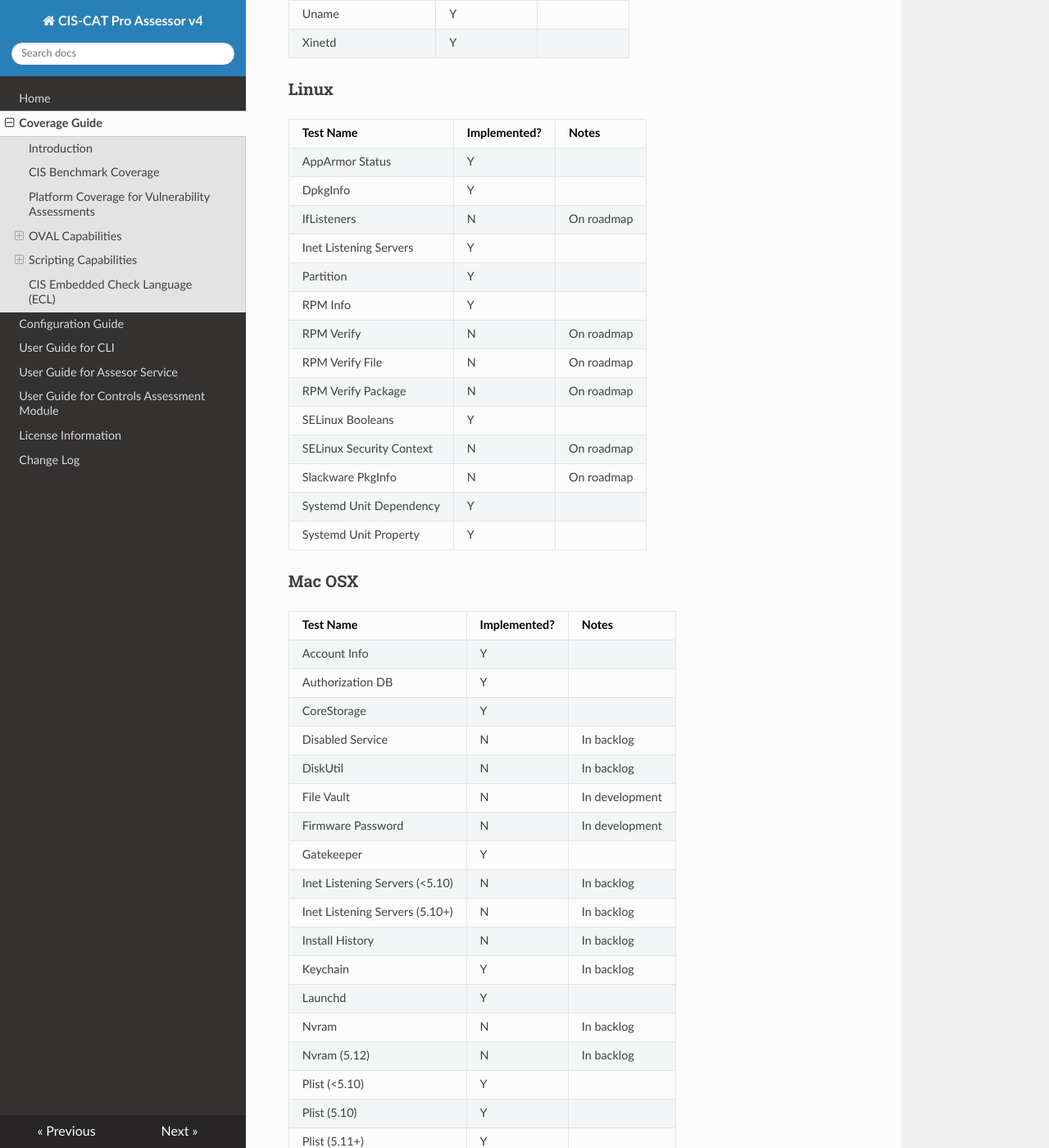
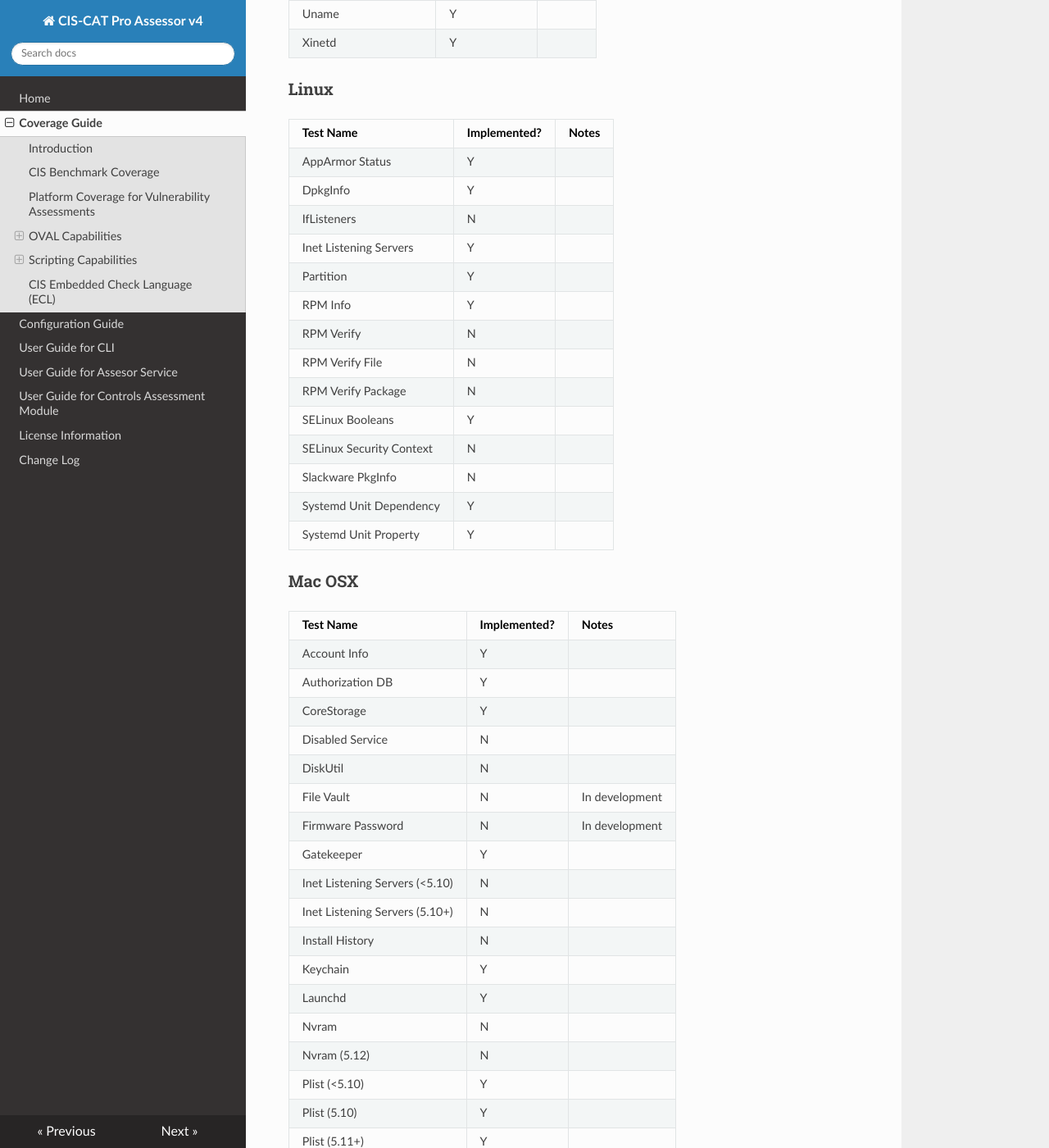
Before and after one commit to CISecurity/CCPA-Docs, an MkDocs documentation site: the page built from docs/Coverage Guide.md, in a window 1280 px wide and 1400 px high, scrolled down 9284 px. Shown: the whole window at 82% size. Built offline with MkDocs 1.6.1, drawn with Linux system fonts in a browser that asks for light colours; nearby versions of some CDN libraries; some of the changed text lies outside the part shown.

Commit message:
CCPA 4.8.2

```diff
--- a/docs/Coverage Guide.md
+++ b/docs/Coverage Guide.md
@@ -255,18 +255,18 @@
 ### Unix ###
 | Test Name                | Implemented? | Notes |
 |--------------------------|--------------|-------|
-| DNSCache                 | N | On roadmap |
+| DNSCache                 | N ||
 | File                     | Y ||
 | File Extended Attribute  | Y ||
 | Gconf                    | Y ||
 | Inetd                    | Y ||
 | Interface                | Y ||
 | Password                 | Y ||
-| Process (<5.8)           | N | On roadmap |
+| Process (<5.8)           | N |  |
 | Process (5.8+)           | Y ||
-| Routing Table            | N | On roadmap |
+| Routing Table            | N | |
 | Runlevel                 | Y ||
-| SCCS                     | N | On roadmap |
+| SCCS                     | N |  |
 | Shadow                   | Y ||
 | Symlink                  | Y ||
 | Sysctl                   | Y ||
@@ -278,16 +278,16 @@
 |--------------------------|--------------|-------|
 | AppArmor Status | Y ||
 | DpkgInfo | Y ||
-| IfListeners| N | On roadmap|
+| IfListeners| N | |
 | Inet Listening Servers | Y ||
 | Partition | Y ||
 | RPM Info | Y ||
-| RPM Verify | N | On roadmap|
-| RPM Verify File | N | On roadmap|
-| RPM Verify Package | N | On roadmap|
+| RPM Verify | N | |
+| RPM Verify File | N | |
+| RPM Verify Package | N | |
 | SELinux Booleans | Y ||
-| SELinux Security Context | N | On roadmap|
-| Slackware PkgInfo| N | On roadmap|
+| SELinux Security Context | N | |
+| Slackware PkgInfo| N | |
 | Systemd Unit Dependency | Y ||
 | Systemd Unit Property | Y ||
 
@@ -297,29 +297,29 @@
 | Account Info                   | Y ||
 | Authorization DB               | Y ||
 | CoreStorage                    | Y ||
-| Disabled Service               | N | In backlog |
-| DiskUtil                       | N | In backlog|
+| Disabled Service               | N | |
+| DiskUtil                       | N | |
 | File Vault                     | N | In development |
 | Firmware Password              | N | In development |
 | Gatekeeper                     | Y ||
-| Inet Listening Servers (<5.10) | N | In backlog|
-| Inet Listening Servers (5.10+) | N | In backlog|
-| Install History                | N | In backlog |
-| Keychain                       | Y | In backlog |
+| Inet Listening Servers (<5.10) | N | |
+| Inet Listening Servers (5.10+) | N | |
+| Install History                | N | |
+| Keychain                       | Y | |
 | Launchd                        | Y ||
-| Nvram                          | N | In backlog |
-| Nvram (5.12)                   | N | In backlog |
+| Nvram                          | N |  |
+| Nvram (5.12)                   | N |  |
 | Plist (<5.10)                  | Y ||
 | Plist (5.10)                   | Y ||
 | Plist (5.11+)                  | Y ||
 | Profiles                       | Y ||
-| Pwpolicy (<5.9)                | N | In backlog|
-| Pwpolicy (5.9+)                | N | In backlog|
-| Pwpolicy (5.12+)               | N | In backlog
+| Pwpolicy (<5.9)                | N | |
+| Pwpolicy (5.9+)                | N | |
+| Pwpolicy (5.12+)               | N | |
 | Rlimit                         | Y ||
-| Software Update                | N | In backlog|
-| System Profiler                | N | In backlog|
-| System Setup                   | N | In backlog|
+| Software Update                | N | |
+| System Profiler                | N | |
+| System Setup                   | N | |
 
 ### Cisco ASA ###
 | Test Name                | Implemented? | Notes |
```
Also changed, not shown: docs/Change Log.md (+20 -0 lines).
